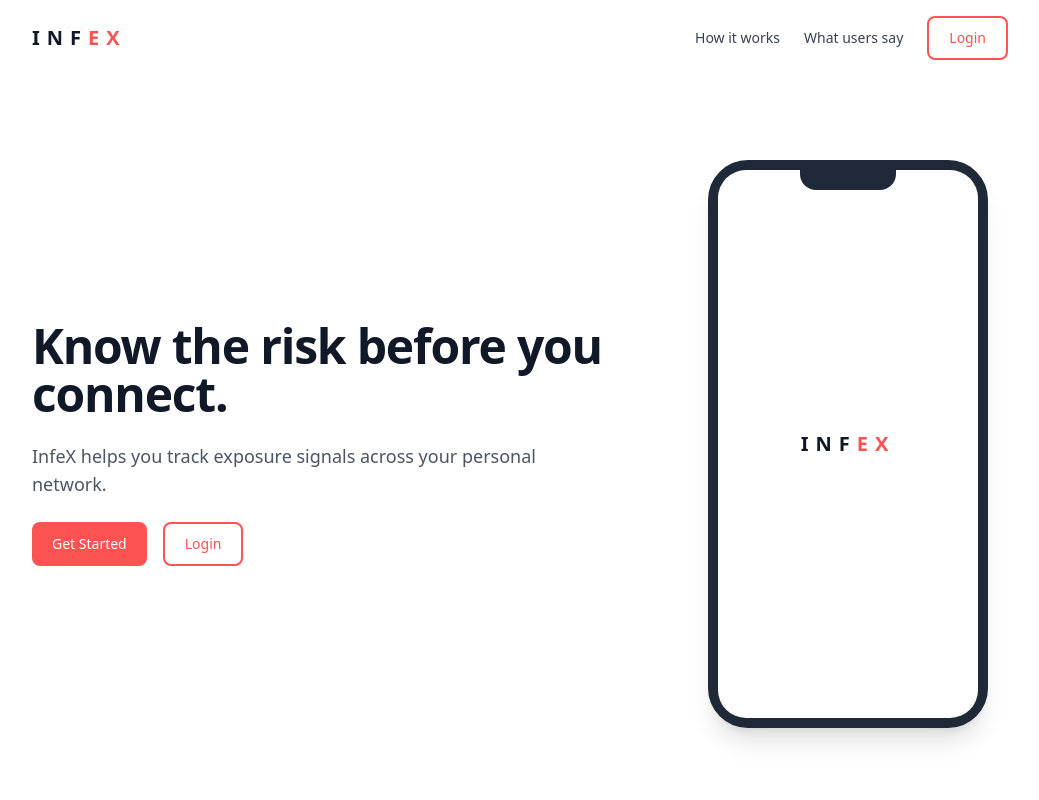
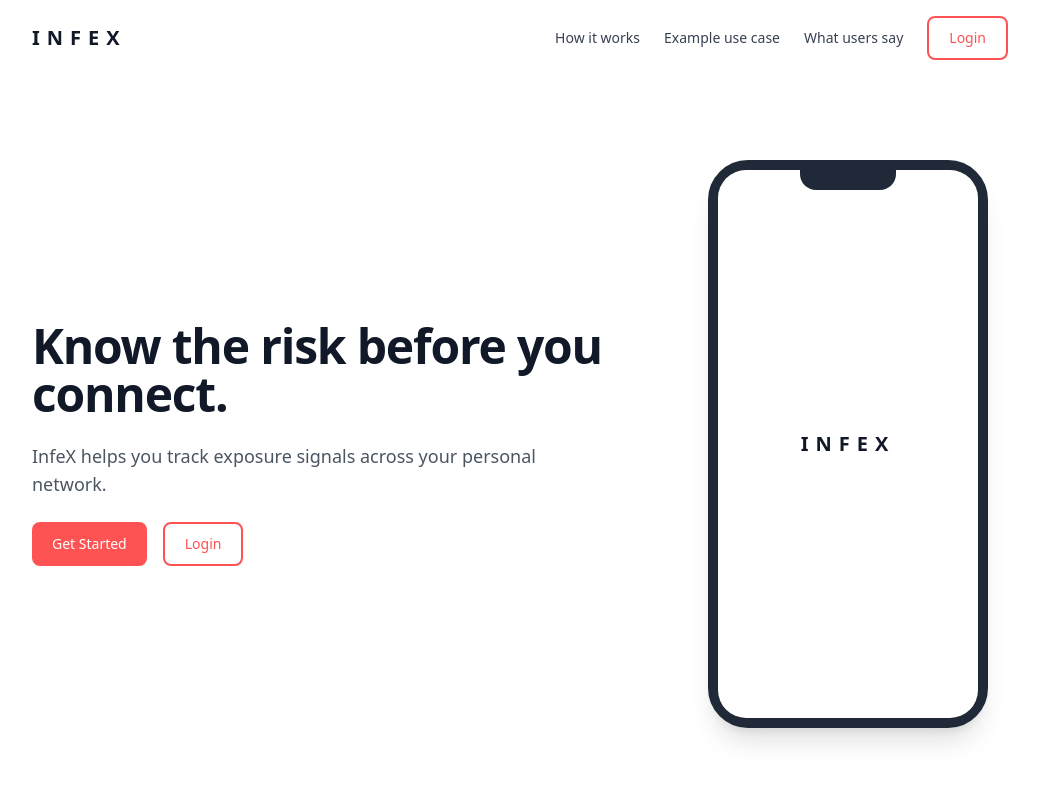
Before and after one commit to rolandruul/infex, a React (Vite) app: page / in a window 1280 px wide. Shown: the top 800 px of the page, without its empty margins (120-1159 px from the left). Built offline with nearby package versions, Linux system fonts and the light colour scheme; the HTML template or start-up script is replaced by a standard one.

Commit message:
main: Updates

```diff
--- a/src/components/Navbar.jsx
+++ b/src/components/Navbar.jsx
@@ -51,13 +51,15 @@ export default function Navbar({ variant = 'landing' }) {
             to="/"
             className="text-xl font-semibold uppercase tracking-[0.35em] text-gray-900"
           >
-            INF
-            <span className="text-primary">EX</span>
+            INFEX
           </Link>
           <div className="flex items-center gap-6">
             <nav className="hidden items-center gap-6 text-sm text-gray-700 sm:flex">
               <a href="#how-it-works" className="hover:text-gray-900">
                 How it works
+              </a>
+              <a href="#example-use-case" className="hover:text-gray-900">
+                Example use case
               </a>
               <a href="#what-users-say" className="hover:text-gray-900">
                 What users say
@@ -86,6 +88,13 @@ export default function Navbar({ variant = 'landing' }) {
                 onClick={() => setMobileOpen(false)}
               >
                 How it works
+              </a>
+              <a
+                href="#example-use-case"
+                className="text-gray-700 hover:text-gray-900"
+                onClick={() => setMobileOpen(false)}
+              >
+                Example use case
               </a>
               <a
                 href="#what-users-say"
--- a/src/routes/Landing.jsx
+++ b/src/routes/Landing.jsx
@@ -52,8 +52,7 @@ export default function Landing() {
               <div className="aspect-[9/19] overflow-hidden rounded-[1.75rem] bg-white">
                 <div className="flex h-full items-center justify-center bg-white">
                   <div className="text-xl font-semibold uppercase tracking-[0.35em] text-gray-900">
-                    INF
-                    <span className="text-primary">EX</span>
+                    INFEX
                   </div>
                 </div>
               </div>
```
